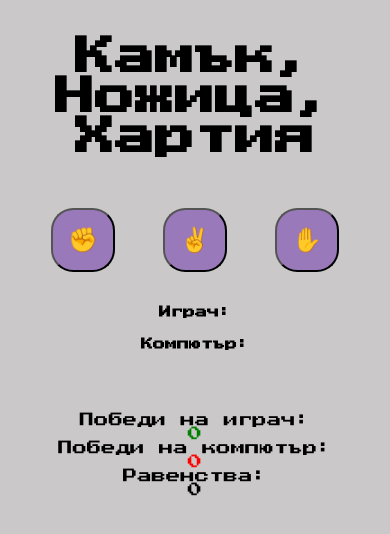
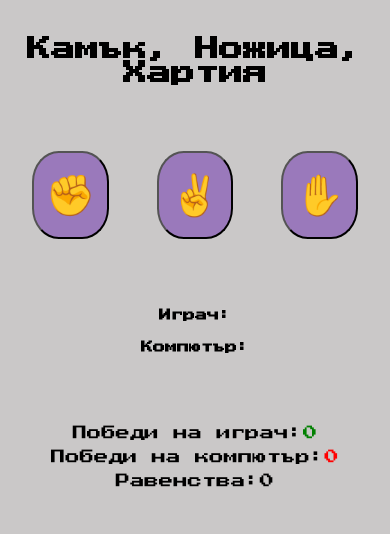
Before and after one commit to zarkoto23/rockPaperScissorsV2, a plain HTML site: page index.html in a window 390 px wide. Drawn offline with Linux system fonts and the light colour scheme.

Commit message:
Update style.css

```diff
--- a/style.css
+++ b/style.css
@@ -71,17 +71,23 @@ body {
   display: flex;
   align-items: center;
   justify-content: center;
+  margin: 15px;
+
 }
 
 @media screen and (max-width: 600px) {
-  .playerChoices button {
-    width: 4rem;
-    height: 4rem;
-    font-size: 1.5rem;
-    margin: 1.5rem;
+  .playerChoices {
+    display: -webkit-box;
+    display: -ms-flexbox;
+    display: flex;
+    -webkit-box-pack: center;
+    -ms-flex-pack: center;
+    justify-content: center;
+
   }
 
   .gamePlay {
+    margin-top: 10px;
     font-size: larger;
     display: flex;
     align-items: center;
@@ -95,8 +101,15 @@ body {
     font-size: larger;
     display: flex;
     align-items: center;
-    flex-direction: column;
     font-size: 0.9rem;
+    margin: 10px;
+
+  }
+
+  h1 {
+    text-align: center;
+    margin-top: 10%;
+    font-size: 1.5rem;
   }
 
 }
```
